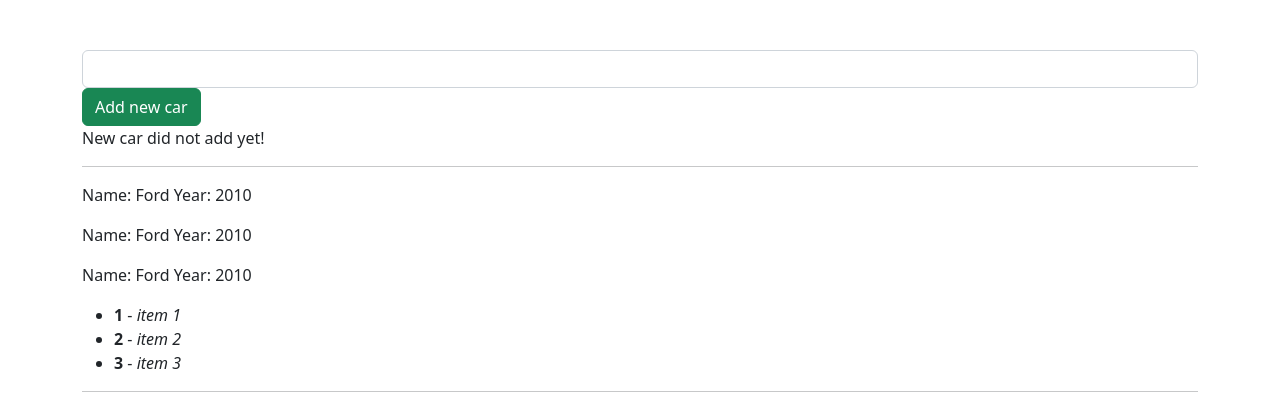
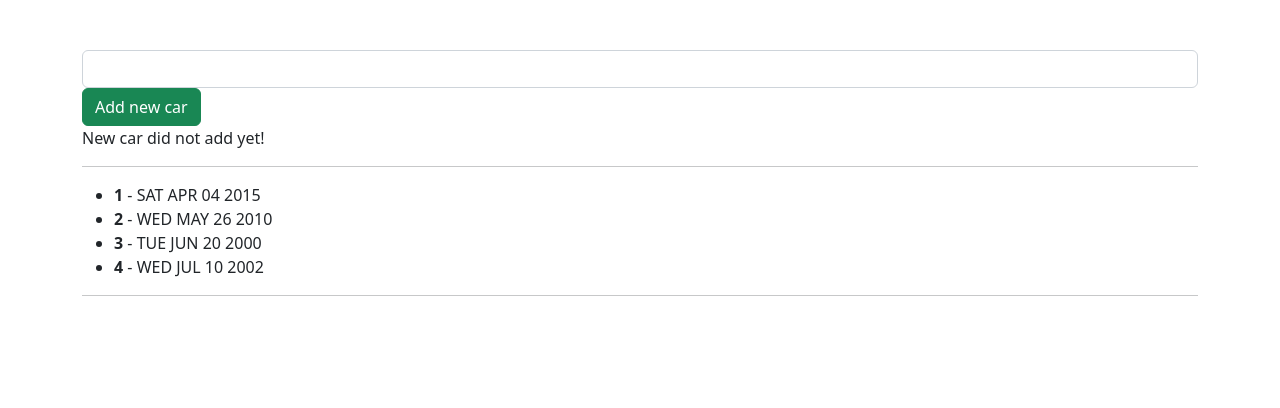
Before and after one commit to OlehNoskov/Learning-Angular, an Angular app in the folder client/: page / in a window 1280 px wide. Shown: the top 408 px of the page. Built offline with nearby package versions, Linux system fonts and the light colour scheme.

Commit message:
learning pipes

```diff
--- a/client/src/app/cars/cars.component.css
+++ b/client/src/app/cars/cars.component.css
@@ -1,3 +1,7 @@
 div.app-car {
   margin-top: 10px;
 }
+
+.big-text {
+  font-size: 150%;
+}
--- a/client/src/app/cars/cars.component.html
+++ b/client/src/app/cars/cars.component.html
@@ -35,14 +35,40 @@
 <!--<p>{{inputText1}}</p>-->
 <!--<hr>-->
 
+<!--<div class="app-car" *ngFor="let car of arrayCars"></div>-->
+<!--<ul>-->
+<!--  &lt;!&ndash;вывод на экран массива обьектов&ndash;&gt;-->
+<!--  <li *ngFor="let item of items; let i = index">-->
+<!--    &lt;!&ndash;вывод на экран id обьекта и имени &ndash;&gt;-->
+<!--    &lt;!&ndash;  <b>{{item.id}}</b> - <i>{{item.name}}</i>&ndash;&gt;-->
+<!--    <b>{{i + 1}}</b> - <i>{{item.name}}</i>-->
+<!--  </li>-->
+<!--</ul>-->
+<!--<hr>-->
+
 <!--вывод на экран массива названия машин-->
-<div class="app-car" *ngFor="let car of arrayCars"></div>
+<!--изменение цвета backgroundColor списка по четности индекса цикла (transparent -> оставить без изменений)-->
+<!--изменение цвета текста 'color' : 'white')-->
+<!---->
+<!--<ul>-->
+<!--  <li *ngFor="let car of arrayCars; let i = index">-->
+<!--    <div-->
+<!--      [ngStyle]="{backgroundColor: (i+1) %2 === 0 ? 'red' : 'green', 'color' : 'white'}"-->
+<!--      [ngClass]="{'big-text': setBigCarText(car)}"-->
+<!--    >-->
+<!--      <b>{{i + 1}}</b> - {{car}}-->
+<!--    </div>-->
+<!--  </li>-->
+<!--</ul>-->
+<!--<hr>-->
+
+<!--Применение пайпов {{date | date ('short','medium') }} (Трасформация вида выводы даты на экран)-->
 <ul>
-  <!--вывод на экран массива обьектов-->
-  <li *ngFor="let item of items; let i = index">
-    <!--вывод на экран id обьекта и имени -->
-    <!--  <b>{{item.id}}</b> - <i>{{item.name}}</i>-->
-    <b>{{i + 1}}</b> - <i>{{item.name}}</i>
+  <li *ngFor="let date of dates; let i = index">
+    <div>
+<!--      <b>{{i + 1}}</b> - {{date | date: 'medium'}}-->
+      <b>{{i + 1}}</b> - {{date | uppercase}}
+    </div>
   </li>
 </ul>
 <hr>
--- a/client/src/app/cars/cars.component.ts
+++ b/client/src/app/cars/cars.component.ts
@@ -13,8 +13,15 @@ export class CarsComponent {
   // inputText2 = '';
   carName = '';
   carStatus = false;
-  arrayCars = ['Ford', 'BMW', 'AUDI'];
-  items = [{id: 3, name: 'item 1'},{id: 4, name: 'item 2'},{id: 5, name: 'item 3'}]
+  arrayCars = ['FORD', 'BMW', 'AUDI', 'VAZ', 'OPEL', 'MAZDA'];
+  // items = [{id: 3, name: 'item 1'},{id: 4, name: 'item 2'},{id: 5, name: 'item 3'}]
+  dates = [
+    new Date(2015,3,4).toDateString(),
+    new Date(2010,4,26).toDateString(),
+    new Date(2000,5,20).toDateString(),
+    new Date(2002,6,10).toDateString()
+
+  ];
 
   constructor() {
   }
@@ -41,4 +48,12 @@ export class CarsComponent {
     this.arrayCars.push(this.carName)
     this.carName = '';
   }
+
+  // возвращает больше длина строки 4 символов
+  setBigCarText(car : string){
+    return car.length > 4
+  }
+
+
+
 }
```
Also changed, not shown: client/notes.txt.
